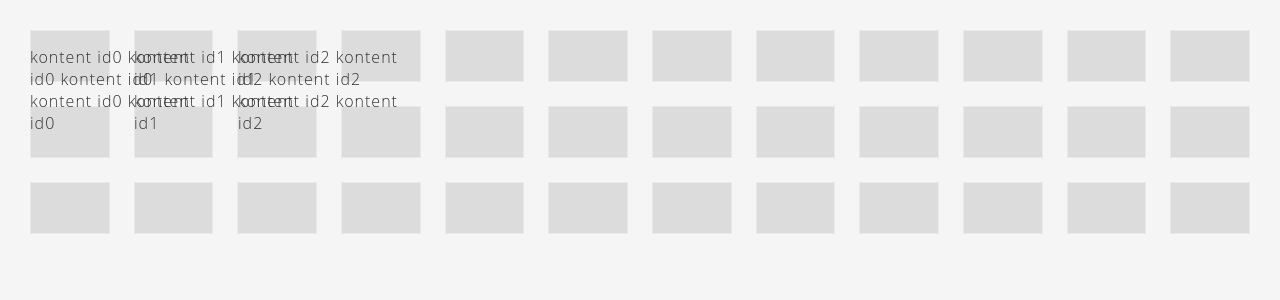
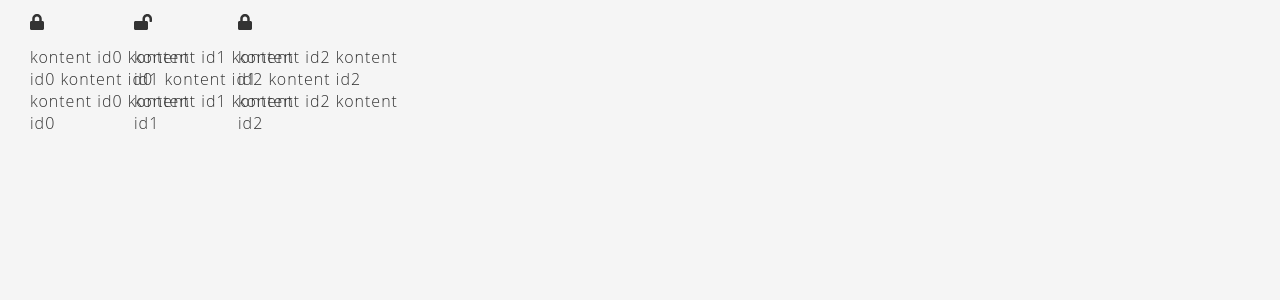
Before and after one commit to algirdas-zyro/snapper, a Vue app: page / in a window 1280 px wide. Shown: the top 300 px of the page. Built offline with nearby package versions, Linux system fonts and the light colour scheme.

Commit message:
Add top guide

```diff
--- a/package.json
+++ b/package.json
@@ -9,6 +9,9 @@
     "lint": "vue-cli-service lint"
   },
   "dependencies": {
+    "@fortawesome/fontawesome-svg-core": "^1.2.35",
+    "@fortawesome/free-solid-svg-icons": "^5.15.3",
+    "@fortawesome/vue-fontawesome": "^2.0.2",
     "core-js": "^3.6.5",
     "moveable": "^0.23.1",
     "vue": "^2.6.11",
--- a/src/components/Element.vue
+++ b/src/components/Element.vue
@@ -7,6 +7,11 @@
     @mouseenter="$emit('element-mouseenter', $refs.element)"
     @mouseleave="$emit('element-mouseleave')"
   >
+    <FontAwesomeIcon
+      class="element__lock"
+      :icon="lockIcon"
+      @click.stop="$emit('element-lock-click', $refs.element)"
+    />
     <p>
       {{ content }}
     </p>
@@ -14,10 +19,13 @@
 </template>
 
 <script>
+import { FontAwesomeIcon } from "@fortawesome/vue-fontawesome";
+import { faLock, faLockOpen } from "@fortawesome/free-solid-svg-icons";
+
 export default {
   name: "Element",
   components: {
-    // Moveable,
+    FontAwesomeIcon,
   },
   props: {
     id: String,
@@ -25,12 +33,14 @@ export default {
     width: Number,
     top: Number,
     left: Number,
+    shouldSnap: Boolean,
   },
   data() {
     return {};
   },
   methods: {},
   computed: {
+    lockIcon: ({ shouldSnap }) => (shouldSnap ? faLock : faLockOpen),
     elementStyle: ({ width, left, top }) => {
       return {
         width: `${width}px`,
@@ -44,60 +54,14 @@ export default {
 </script>
 
 <style>
-html,
-body {
-  font-family: "Open Sans", sans-serif;
-  position: relative;
-  margin: 0;
-  padding: 0;
-  height: 100%;
-  color: #333;
-  letter-spacing: 1px;
-  background: #f5f5f5;
-  font-weight: 300;
+.element {
+  position: absolute;
 }
 
-.section {
-  position: relative;
-  max-width: var(--section-width);
-  margin: auto;
-}
-
-.element {
+.element__lock {
   position: absolute;
-  /* width: var(--element-width);
-  left: var(--element-left);
-  top: var(--element-top); */
-}
-
-.element .image {
-  width: 100%;
-  display: block;
-  position: absolute;
-  top: 50%;
-  left: 50%;
-  transform: translate3d(-50%, -50%, 0);
-}
-
-.tiles__row {
-  display: grid;
-  grid-gap: var(--section-columnGap);
-  grid-template-columns: repeat(var(--section-columnCount), 1fr);
-  margin-bottom: var(--section-rowGap);
-}
-
-.tiles__column {
-  height: 50px;
-  background-color: rgba(0, 0, 0, 0.1);
-  border: solid 1px rgba(255, 255, 255, 0.35);
-}
-
-.tiles__guide {
-  position: absolute;
-  top: 0;
-  bottom: 0;
-  width: 1px;
-  background-color: #4af;
-  /* opacity: 0; */
+  bottom: 100%;
+  left: 0;
+  cursor: pointer;
 }
 </style>
--- a/src/components/Section.vue
+++ b/src/components/Section.vue
@@ -1,22 +1,27 @@
 <template>
   <section class="section" ref="section" :style="sectionStyle">
     <Element
-      v-for="({ width, top, left, id, content }, index) in elements"
+      v-for="({ width, top, left, id, content, shouldSnap }, index) in elements"
       :width="width"
       :left="left"
       :top="top"
       :key="id"
+      :shouldSnap="shouldSnap"
       :content="content"
+      @element-click="() => handleElementClick(index)"
+      @element-lock-click="() => handleElementLockClick(index)"
       @element-mouseleave="() => handleElementMouseleave(index)"
       @element-mouseenter="(payload) => handleElementMouseenter(payload, index)"
     />
     <Tiles
       :row-count="rowCount"
       :column-count="columnCount"
+      :show-tiles="showLeftGuide || showRightGuide"
       :show-left-guide="showLeftGuide"
       :show-right-guide="showRightGuide"
       :active-left-guide="activeLeftGuide"
       :active-right-guide="activeRightGuide"
+      :active-top-guide="activeTopGuide"
     />
   </section>
 </template>
@@ -28,11 +33,11 @@ import Tiles from "./Tiles.vue";
 import Element from "./Element.vue";
 
 const INITIAL_SECTION_WIDTH = 1224;
-const INITIAL_SECTION_HEIGHT = 80;
+const INITIAL_SECTION_HEIGHT = 248;
 const INITIAL_COLUMN_GAP = 24;
 const INITIAL_COLUMN_COUNT = 12;
-const INITIAL_ROW_HEIGHT = 80;
-const INITIAL_ROW_GAP = 24;
+const INITIAL_ROW_HEIGHT = 50;
+const INITIAL_ROW_GAP = 12;
 const INITIAL_ROW_COUNT = 3;
 
 const INITAL_ELEMENTS = [
@@ -42,6 +47,7 @@ const INITAL_ELEMENTS = [
     top: 0,
     width: 184,
     content: "kontent id0 kontent id0 kontent id0 kontent id0 kontent id0",
+    shouldSnap: true,
   },
   {
     id: "id1",
@@ -49,6 +55,7 @@ const INITAL_ELEMENTS = [
     top: 0,
     width: 184,
     content: "kontent id1 kontent id1 kontent id1 kontent id1 kontent id1",
+    shouldSnap: false,
   },
   {
     id: "id2",
@@ -56,6 +63,7 @@ const INITAL_ELEMENTS = [
     top: 0,
     width: 184,
     content: "kontent id2 kontent id2 kontent id2 kontent id2 kontent id2",
+    shouldSnap: true,
   },
 ];
 
@@ -74,9 +82,7 @@ export default {
     return {
       elements: INITAL_ELEMENTS,
       activeElementIndex: -1,
-      isSnapEnabled: true,
       moveable: null,
-      isMoveableActive: false,
 
       width: INITIAL_SECTION_WIDTH,
       height: INITIAL_SECTION_HEIGHT,
@@ -106,12 +112,15 @@ export default {
       this.elements[index].left = e.left;
     },
     handleDragEnd(e, index) {
-      if (this.isSnapEnabled) {
+      //   if (this.isSnapEnabled) {
+      if (this.elements[index].shouldSnap) {
         this.elements[index].left = this.activeLeftGuide;
         this.elements[index].width =
           this.activeRightGuide - this.activeLeftGuide;
+        this.elements[index].top = this.activeTopGuide;
         e.target.style.left = `${this.elements[index].left}px`;
         e.target.style.width = `${this.elements[index].width}px`;
+        e.target.style.top = `${this.elements[index].top}px`;
       }
       this.isResizingLeft = false;
       this.isResizingRight = false;
@@ -137,7 +146,8 @@ export default {
       }
     },
     handleResizeEnd(e, index) {
-      if (this.isSnapEnabled) {
+      //   if (this.isSnapEnabled) {
+      if (this.elements[index].shouldSnap) {
         this.elements[index].left = this.activeLeftGuide;
         this.elements[index].width =
           this.activeRightGuide - this.activeLeftGuide;
@@ -161,6 +171,7 @@ export default {
         resizable: true,
         // throttleResize: 1,
         edge: true,
+        origin: false,
         renderDirections: ["e", "w"],
       });
 
@@ -197,6 +208,12 @@ export default {
       }
       this.initializeMoveable(elementRef, index);
     },
+    handleElementClick(index) {
+      //   this.elements[index].shouldSnap = !this.elements[index].shouldSnap;
+    },
+    handleElementLockClick(index) {
+      this.elements[index].shouldSnap = !this.elements[index].shouldSnap;
+    },
   },
   computed: {
     sectionStyle: ({ width, height, rowGap, columnGap, columnCount }) => ({
@@ -209,34 +226,43 @@ export default {
     columnWidth: ({ width, columnCount, columnGap }) => {
       return (width + columnGap) / columnCount - columnGap;
     },
-    leftGuides: ({ columnCount, columnGap, columnWidth }) => {
+    leftTileGuides: ({ columnCount, columnGap, columnWidth }) => {
       return [...Array(columnCount)].map(
         (column, i) => i * (columnWidth + columnGap)
       );
     },
-    rightGuides: ({ leftGuides, columnWidth }) => {
-      return leftGuides.map((edge) => edge + columnWidth);
+    rightTileGuides: ({ leftTileGuides, columnWidth }) => {
+      return leftTileGuides.map((edge) => edge + columnWidth);
     },
-    activeLeftGuide: ({ leftGuides, elements, activeElementIndex }) => {
+    topTileGuides: ({ rowCount, rowGap, rowHeight }) => {
+      return [...Array(rowCount)].map((column, i) => i * (rowHeight + rowGap));
+    },
+    bottomTileGuides: ({ topTileGuides, rowHeight }) => {
+      return topTileGuides.map((edge) => edge + rowHeight);
+    },
+    activeLeftGuide: ({ leftTileGuides, elements, activeElementIndex }) => {
       if (activeElementIndex === -1) return;
-
       const { left } = elements[activeElementIndex];
-
-      return getClosest(leftGuides, left);
+      return getClosest(leftTileGuides, left);
     },
-    activeRightGuide: ({ rightGuides, elements, activeElementIndex }) => {
+    activeRightGuide: ({ rightTileGuides, elements, activeElementIndex }) => {
       if (activeElementIndex === -1) return;
 
       const { left, width } = elements[activeElementIndex];
       const right = left + width;
 
-      return getClosest(rightGuides, right);
+      return getClosest(rightTileGuides, right);
     },
-    showLeftGuide: ({ isResizingLeft, isSnapEnabled }) => {
-      return isResizingLeft && isSnapEnabled;
+    activeTopGuide: ({ topTileGuides, elements, activeElementIndex }) => {
+      if (activeElementIndex === -1) return;
+      const { top } = elements[activeElementIndex];
+      return getClosest(topTileGuides, top);
     },
-    showRightGuide: ({ isResizingRight, isSnapEnabled }) => {
-      return isResizingRight && isSnapEnabled;
+    showLeftGuide: ({ isResizingLeft, elements, activeElementIndex }) => {
+      return isResizingLeft && elements[activeElementIndex].shouldSnap;
+    },
+    showRightGuide: ({ isResizingRight, elements, activeElementIndex }) => {
+      return isResizingRight && elements[activeElementIndex].shouldSnap;
     },
   },
   mounted() {
--- a/src/components/Tiles.vue
+++ b/src/components/Tiles.vue
@@ -1,10 +1,6 @@
 <template>
-  <div class="tiles">
-    <div
-      class="tiles__row"
-      v-for="row in rowCount"
-      :key="`row${row}`"
-    >
+  <div class="tiles" :class="{ 'is-active': showTiles }">
+    <div class="tiles__row" v-for="row in rowCount" :key="`row${row}`">
       <div
         class="tiles__column"
         v-for="column in columnCount"
@@ -12,36 +8,48 @@
       />
     </div>
     <div
-      v-if="showLeftGuide"
       class="tiles__guide"
+      :class="{ 'is-active': showTiles }"
       :style="{ left: `${activeLeftGuide}px` }"
     />
     <div
-      v-if="showRightGuide"
       class="tiles__guide"
+      :class="{ 'is-active': showTiles }"
       :style="{ left: `${activeRightGuide}px` }"
+    />
+    <div
+      class="tiles__guide tiles__guide--horizontal"
+      :class="{ 'is-active': showTiles }"
+      :style="{ top: `${activeTopGuide}px` }"
     />
   </div>
 </template>
 
 <script>
-
 export default {
   name: "Tiles",
   props: {
     rowCount: Number,
     columnCount: Number,
+    showTiles: Boolean,
     showLeftGuide: Boolean,
     showRightGuide: Boolean,
     activeLeftGuide: Number,
     activeRightGuide: Number,
+    activeTopGuide: Number,
   },
 };
 </script>
 
 <style>
 .tiles {
-    pointer-events: none;
+  pointer-events: none;
+  opacity: 0;
+  transition: opacity 0.25s ease-out;
+}
+
+.tiles.is-active {
+  opacity: 1;
 }
 
 .tiles__row {
@@ -49,7 +57,7 @@ export default {
 }
 
 .tiles__column {
-  height: 50px;
+  height: 80px;
   background-color: rgba(0, 0, 0, 0.1);
   border: solid 1px rgba(255, 255, 255, 0.35);
 }
@@ -60,5 +68,19 @@ export default {
   bottom: 0;
   width: 1px;
   background-color: #4af;
+  opacity: 0;
+  transition: opacity 0.25s ease-out;
+}
+
+.tiles__guide--horizontal:not(.s) {
+  bottom: auto;
+  width: auto;
+  right: 0;
+  left: 0;
+  height: 2px;
+}
+.tiles__guide.is-active {
+  /* opacity: 1; */
+  opacity: .6;
 }
 </style>
```
Also changed, not shown: src/App.vue (line endings or trailing spaces), 1 other file (tests, documents, lock files or other folders).
